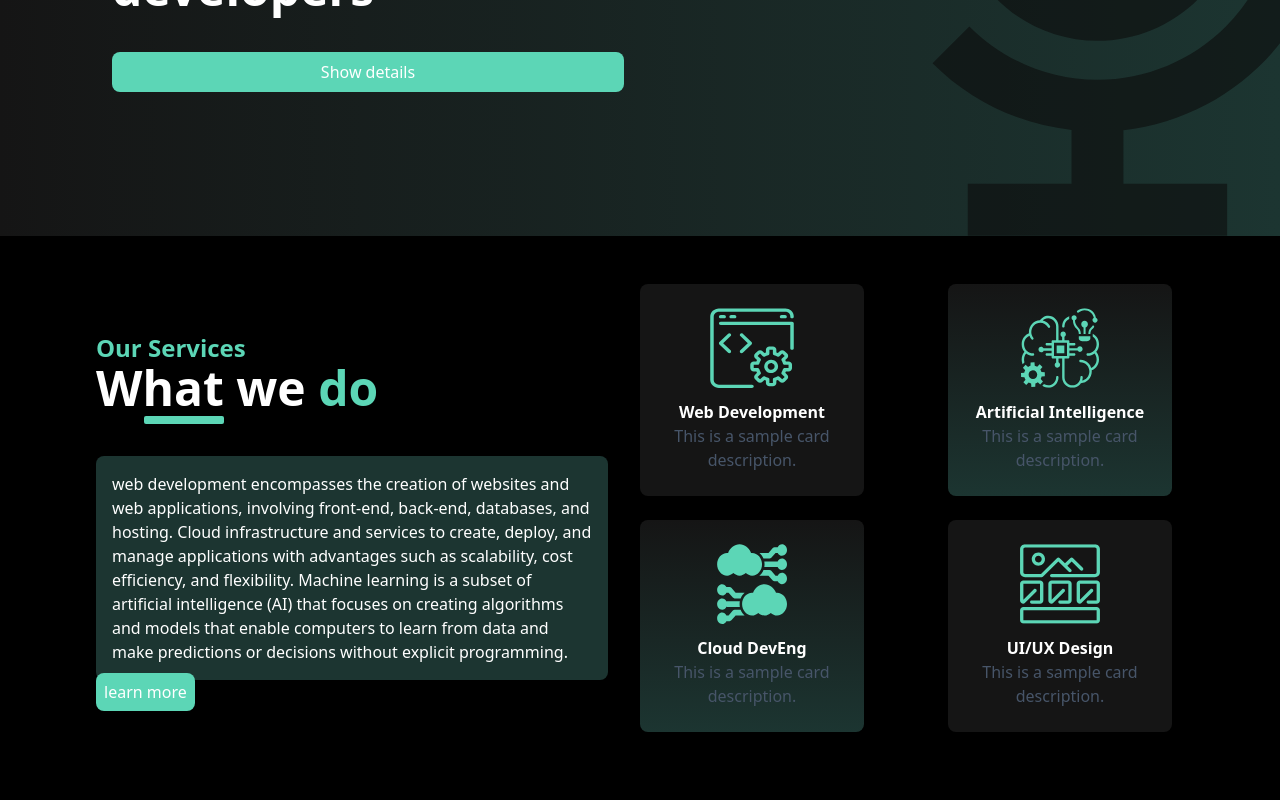
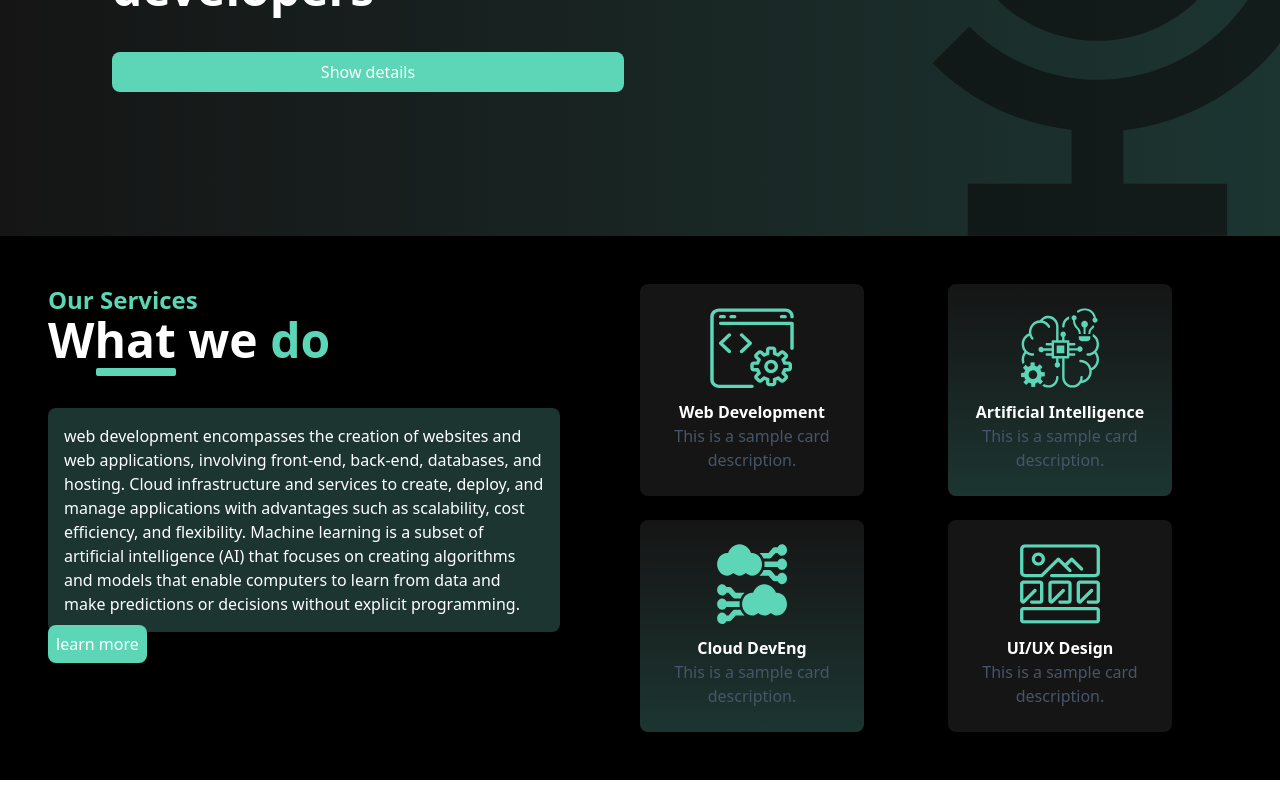
Before and after one commit to sky2626/Joetib-semades, a React (Vite) app: page / in a window 1280 px wide. Shown: the part 332-1132 px from the top of the page. Built offline with nearby package versions, Linux system fonts and the light colour scheme; a web font is replaced by a local one.

Commit message:
services

```diff
--- a/src/component/Home.jsx
+++ b/src/component/Home.jsx
@@ -44,7 +44,7 @@ export default function Home(){
             <div
             className='bg-black flex p-12 flex-col md:flex-row'>
                 <div
-                className="md:w-1/2 items-center justify-center flex-col p-12">
+                className="md:w-1/2 flex-col">
                     <h2
                     className='text-pro-100 font-semibold text-center md:text-start text-2xl'>
                         Our Services
@@ -62,13 +62,13 @@ export default function Home(){
                     </p>
                     <Link
                     to='/services'
-                    className='bg-pro-100 text-white p-2 rounded-lg mt-2 text-center md:w-1/2'>
+                    className='bg-pro-100 text-white p-2 rounded-lg mt-2 text-center '>
                         learn more
                     </Link>
                 </div>
 
                 <div
-                className="md:w-1/2 items-center justify-center">
+                className="md:w-1/2 ">
                     <div
                     className="grid gap-6 grid-cols-1 md:grid-cols-2 ">
                         <div className="bg-pro-200 w-62 md:w-56 rounded-lg">
```
